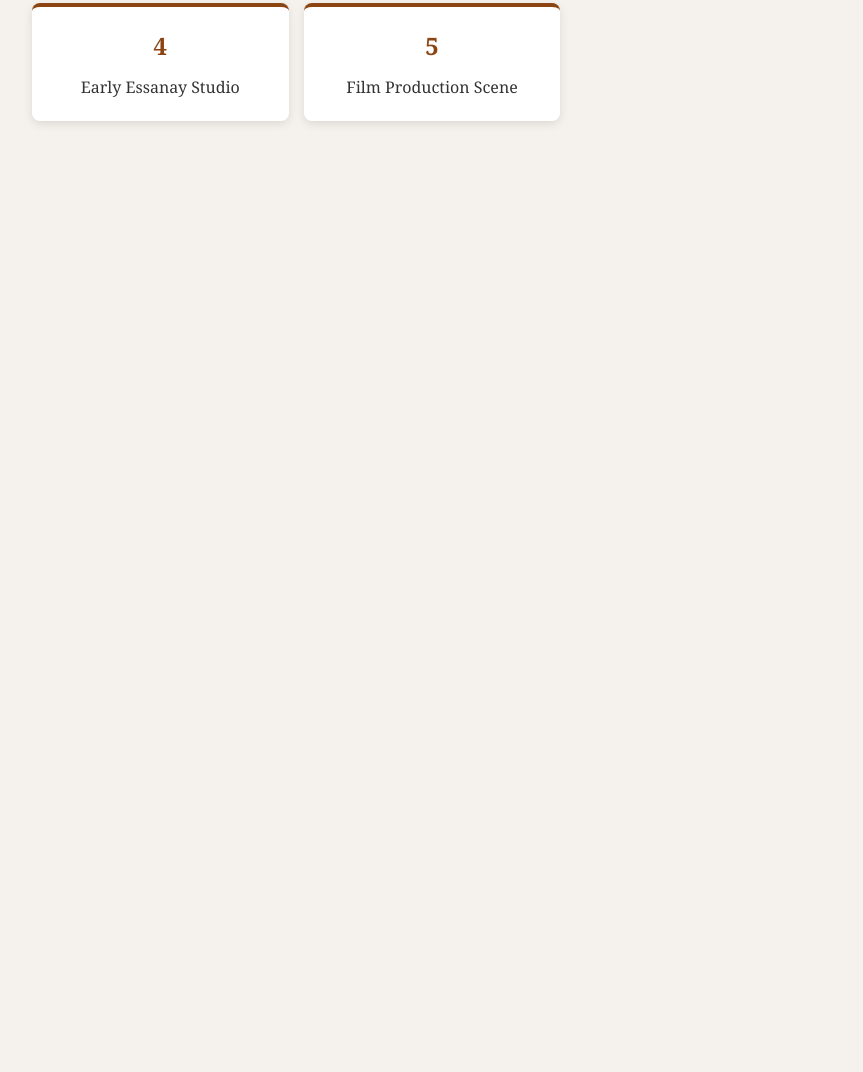
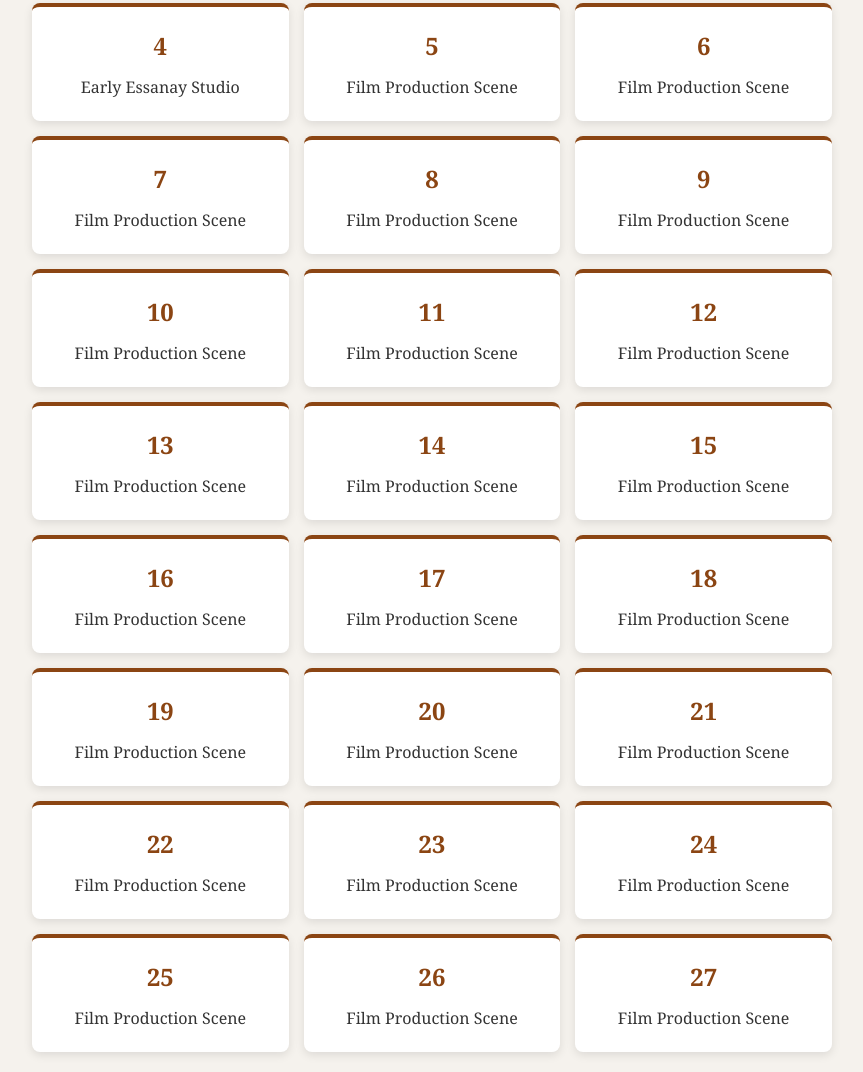
Before and after one commit to itsnnaveendbp/niles-museum-placards, a plain HTML site: page index.html in a window 1280 px wide. Shown: the part 347-1419 px from the top of the page, without its empty margins (208-1071 px from the left). Before the commit the page ends 800 px from the top, so only its background shows below. Drawn offline with Linux system fonts and the light colour scheme.

Commit message:
Add placard links from 6 to 27
Added links for placards 6 to 27 in index.html

```diff
--- a/index.html
+++ b/index.html
@@ -46,6 +46,94 @@
                 <div class="card-number">5</div>
                 <div>Film Production Scene</div>
             </a>
+            <a href="placards/PL6.html" class="placard-card">
+    <div class="card-number">6</div>
+    <div>Film Production Scene</div>
+</a>
+<a href="placards/PL7.html" class="placard-card">
+    <div class="card-number">7</div>
+    <div>Film Production Scene</div>
+</a>
+<a href="placards/PL8.html" class="placard-card">
+    <div class="card-number">8</div>
+    <div>Film Production Scene</div>
+</a>
+<a href="placards/PL9.html" class="placard-card">
+    <div class="card-number">9</div>
+    <div>Film Production Scene</div>
+</a>
+<a href="placards/PL10.html" class="placard-card">
+    <div class="card-number">10</div>
+    <div>Film Production Scene</div>
+</a>
+<a href="placards/PL11.html" class="placard-card">
+    <div class="card-number">11</div>
+    <div>Film Production Scene</div>
+</a>
+<a href="placards/PL12.html" class="placard-card">
+    <div class="card-number">12</div>
+    <div>Film Production Scene</div>
+</a>
+<a href="placards/PL13.html" class="placard-card">
+    <div class="card-number">13</div>
+    <div>Film Production Scene</div>
+</a>
+<a href="placards/PL14.html" class="placard-card">
+    <div class="card-number">14</div>
+    <div>Film Production Scene</div>
+</a>
+<a href="placards/PL15.html" class="placard-card">
+    <div class="card-number">15</div>
+    <div>Film Production Scene</div>
+</a>
+<a href="placards/PL16.html" class="placard-card">
+    <div class="card-number">16</div>
+    <div>Film Production Scene</div>
+</a>
+<a href="placards/PL17.html" class="placard-card">
+    <div class="card-number">17</div>
+    <div>Film Production Scene</div>
+</a>
+<a href="placards/PL18.html" class="placard-card">
+    <div class="card-number">18</div>
+    <div>Film Production Scene</div>
+</a>
+<a href="placards/PL19.html" class="placard-card">
+    <div class="card-number">19</div>
+    <div>Film Production Scene</div>
+</a>
+<a href="placards/PL20.html" class="placard-card">
+    <div class="card-number">20</div>
+    <div>Film Production Scene</div>
+</a>
+<a href="placards/PL21.html" class="placard-card">
+    <div class="card-number">21</div>
+    <div>Film Production Scene</div>
+</a>
+<a href="placards/PL22.html" class="placard-card">
+    <div class="card-number">22</div>
+    <div>Film Production Scene</div>
+</a>
+<a href="placards/PL23.html" class="placard-card">
+    <div class="card-number">23</div>
+    <div>Film Production Scene</div>
+</a>
+<a href="placards/PL24.html" class="placard-card">
+    <div class="card-number">24</div>
+    <div>Film Production Scene</div>
+</a>
+<a href="placards/PL25.html" class="placard-card">
+    <div class="card-number">25</div>
+    <div>Film Production Scene</div>
+</a>
+<a href="placards/PL26.html" class="placard-card">
+    <div class="card-number">26</div>
+    <div>Film Production Scene</div>
+</a>
+<a href="placards/PL27.html" class="placard-card">
+    <div class="card-number">27</div>
+    <div>Film Production Scene</div>
+</a>
             <!-- Continue for all 27 placards -->
         </div>
     </div>
```
